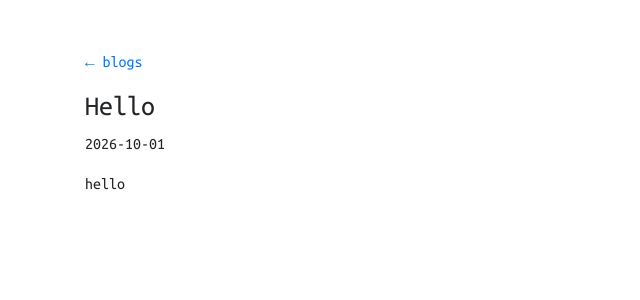
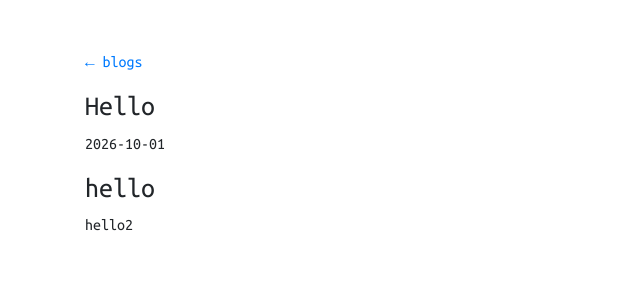
Before and after one commit to k-mrm/akarilab.net, a Jekyll site: the page built from _posts/2026-10-01-hello.md, in a window 1280 px wide. Shown: the top 300 px of the page, without its empty margins (0-640 px from the left). Built offline with Jekyll 4.4.1, drawn with Linux system fonts in a browser that asks for light colours.

Commit message:
Update markdown formatting in hello.md

```diff
--- a/_posts/2026-10-01-hello.md
+++ b/_posts/2026-10-01-hello.md
@@ -3,4 +3,6 @@ layout: post
 title: Hello
 ---
 
-hello
+### hello
+
+hello2
```
